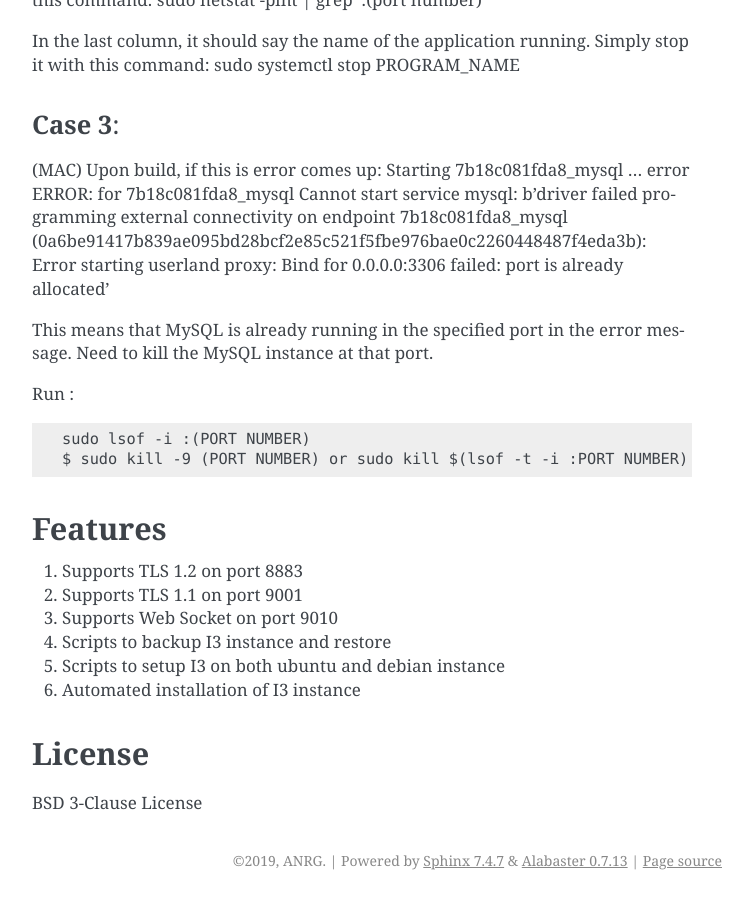
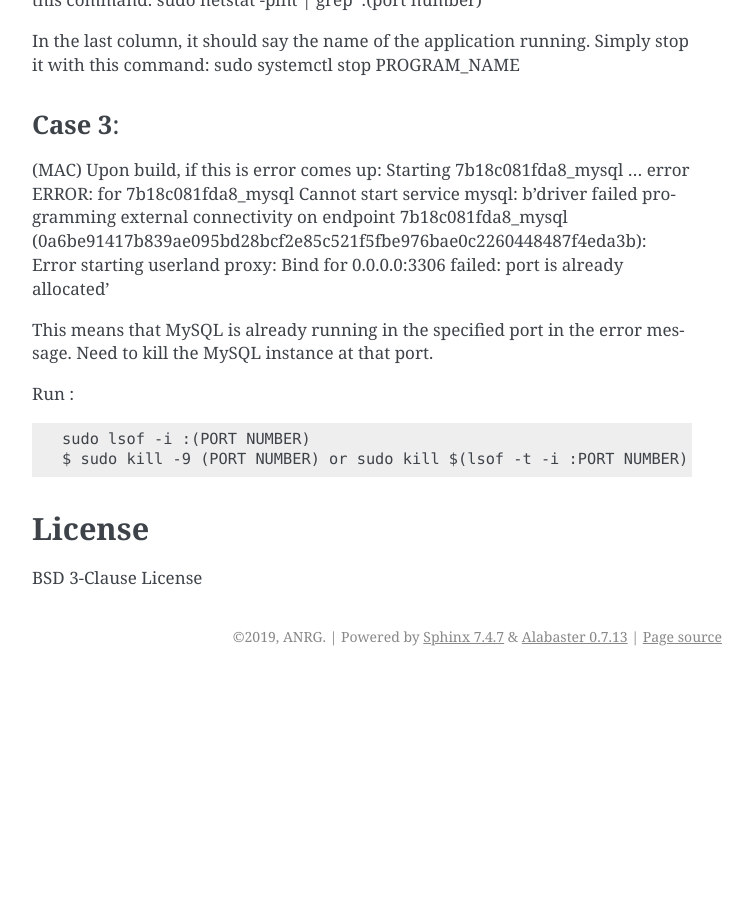
Before and after one commit to ANRGUSC/i3admindocs, a Sphinx documentation site: the page built from docs/source/Settingupi3.rst, in a window 1280 px wide and 900 px high, scrolled down 8200 px. Shown: the whole window, without its empty margins (388-1141 px from the left). Built offline with Sphinx 7.4.7, drawn with Linux system fonts in a browser that asks for light colours; after the commit the page ends 8876 px from its top, so only the background shows below that.

Commit message:
features section removed

```diff
--- a/docs/source/Settingupi3.rst
+++ b/docs/source/Settingupi3.rst
@@ -233,16 +233,6 @@ Run :
   sudo lsof -i :(PORT NUMBER)
   $ sudo kill -9 (PORT NUMBER) or sudo kill $(lsof -t -i :PORT NUMBER)
 
-**Features**
-============
-
-1. Supports TLS 1.2 on port 8883
-2. Supports TLS 1.1 on port 9001
-3. Supports Web Socket on port 9010
-4. Scripts to backup I3 instance and restore
-5. Scripts to setup I3 on both ubuntu and debian instance
-6. Automated installation of I3 instance
-
 **License**
 ===========
 
```
